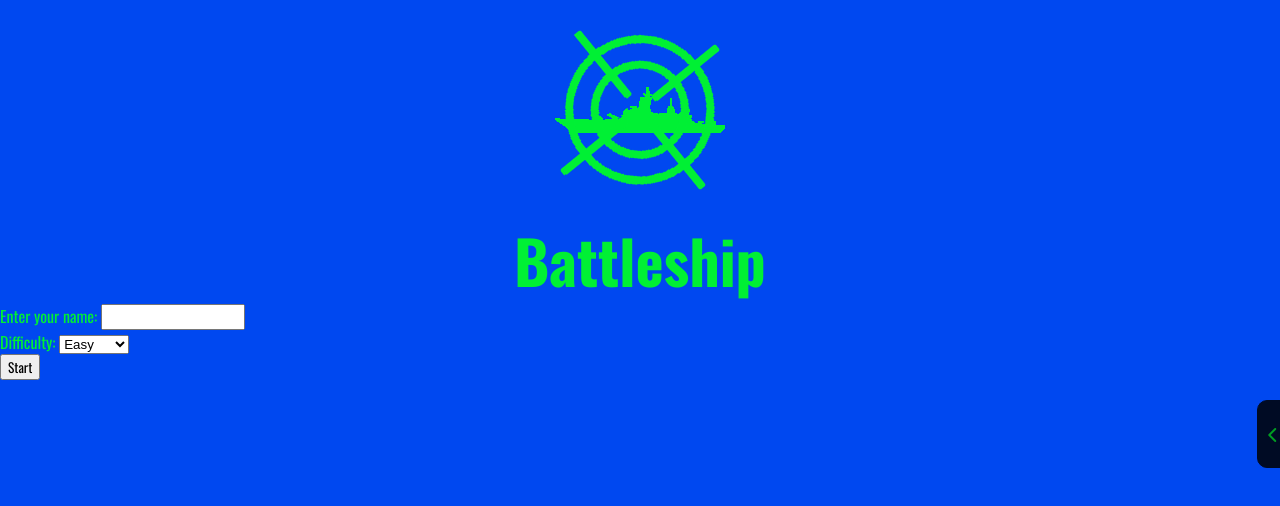
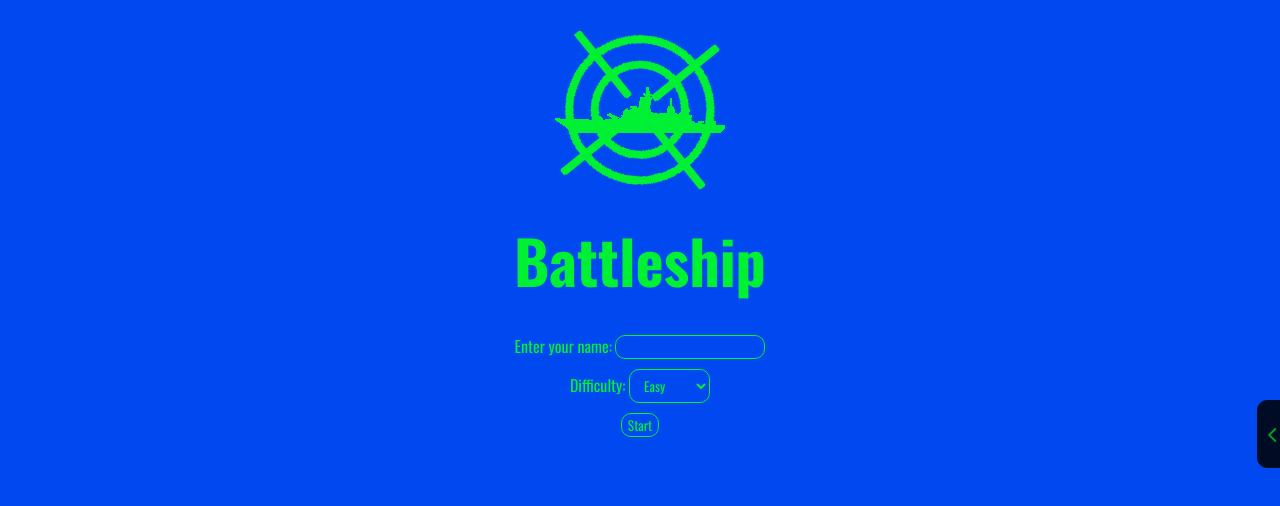
Before and after one commit to efran7107/BattleshipTSX, a React (Vite) app: page / in a window 1280 px wide. Shown: the top 506 px of the page. Built offline with nearby package versions, Linux system fonts and the light colour scheme; a web font is replaced by a local one.

Commit message:
finish name input style

```diff
--- a/src/components/name-input.tsx
+++ b/src/components/name-input.tsx
@@ -1,9 +1,11 @@
+import { useState } from "react";
 import { functions } from "../ts/functions";
 import { useUser } from "../ts/providers-context";
+import "../styles/name-input.css";
+export const NameInput = () => {
+  const { name, setName, setPhase, difficulty, setDifficulty } = useUser();
+  const [isFirstSignUp, setIsFirstSignUp] = useState(true);
 
-export const NameInput = () => {
-  const { name, setName, phase, setPhase, difficulty, setDifficulty } =
-    useUser();
   return (
     <div className="name-input">
       <div className="name-container">
@@ -15,6 +17,8 @@ export const NameInput = () => {
           onChange={(e) => setName(e.currentTarget.value)}
         />
       </div>
+
+      {!isFirstSignUp && <p>Please Enter a Valid Name to begin</p>}
       <div className="difficulty">
         <label htmlFor="difficulty">Difficulty: </label>
         <select
@@ -30,7 +34,14 @@ export const NameInput = () => {
           <option value="hard">Hard</option>
         </select>
       </div>
-      <input type="submit" value="Start" onClick={() => setPhase("in-game")} />
+      <input
+        id="start"
+        type="submit"
+        value="Start"
+        onClick={() =>
+          name.trim().length >= 2 ? setPhase("set-up") : setIsFirstSignUp(false)
+        }
+      />
     </div>
   );
 };
--- a/src/styles/App.css
+++ b/src/styles/App.css
@@ -7,4 +7,5 @@ h1 {
 .contianer {
   max-width: 1440px;
   margin: 0 auto;
+  margin-top: 30px;
 }
--- a/src/styles/index.css
+++ b/src/styles/index.css
@@ -34,7 +34,8 @@ p {
   margin: 0;
 }
 
-input {
+input,
+select {
   font-family: "Oswald", "Expletus Sans", sans-serif, serif;
   transition: var(--default-transition);
 }
--- /dev/null
+++ b/src/styles/name-input.css
@@ -0,0 +1,36 @@
+.name-input {
+  display: flex;
+  flex-direction: column;
+  align-items: center;
+  max-width: fit-content;
+  margin: 0 auto;
+  gap: 10px;
+}
+
+.name-container input {
+  border: 1px solid var(--main-border-color);
+  border-radius: 10px;
+  padding-left: 10px;
+  background-color: var(--main-bg-color);
+  color: var(--main-text-color);
+}
+
+#name:focus-visible,
+#difficulty:focus-visible {
+  outline: 3px solid var(--main-border-color);
+}
+
+#difficulty {
+  padding: 5px 10px;
+  border-radius: 10px;
+  border: 1px solid var(--main-border-color);
+  background-color: var(--main-bg-color);
+  color: var(--main-text-color);
+}
+
+#start {
+  border: 1px solid var(--main-border-color);
+  background-color: var(--main-bg-color);
+  color: var(--main-text-color);
+  border-radius: 10px;
+}
```
Also changed, not shown: 1 other file (tests, documents, lock files or other folders).
